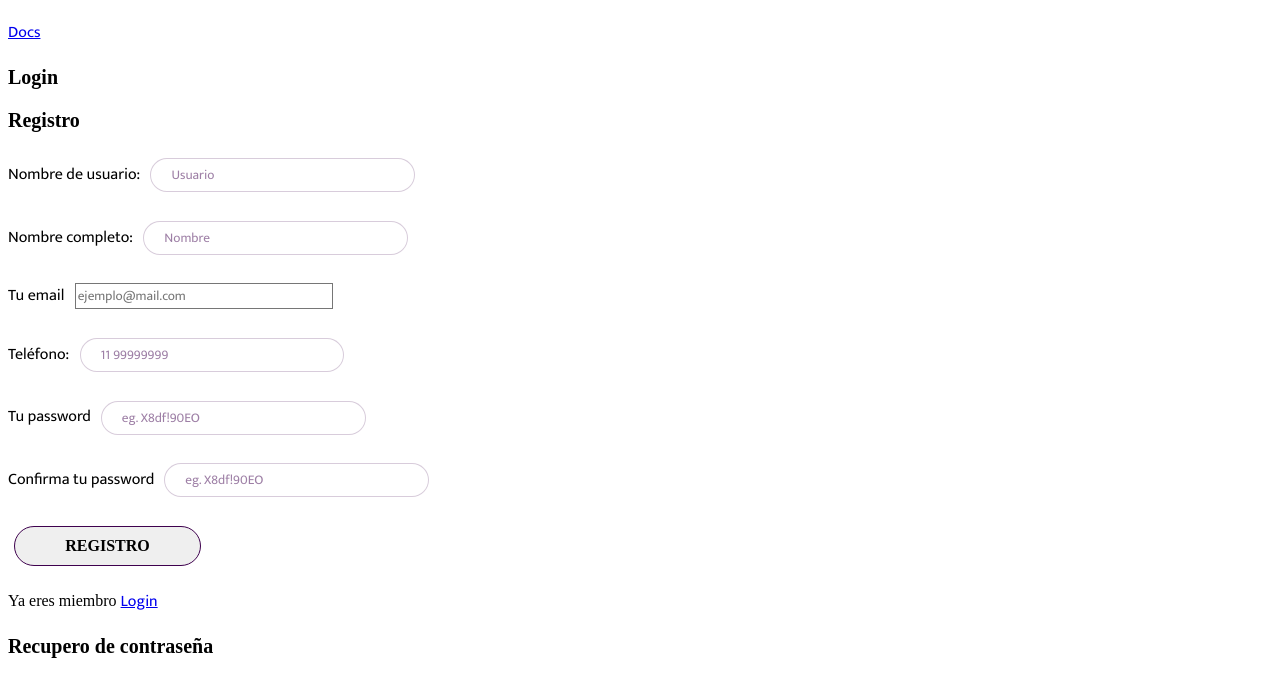
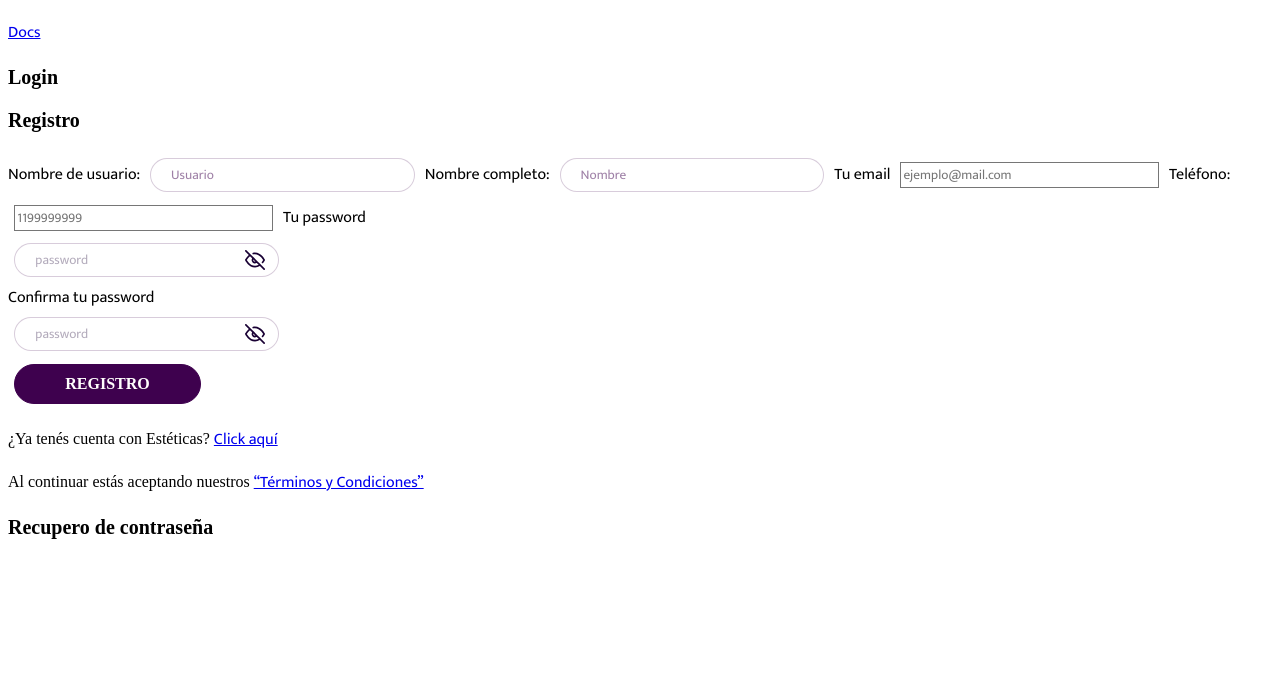
Before and after one commit to Upward-Solutions/esteticas-client, a plain HTML site: page index.html in a window 1280 px wide. Shown: the part 61-758 px from the top of the page. Drawn offline with Linux system fonts and the light colour scheme.

Commit message:
EST-17: Registro Maquetado

```diff
--- a/index.html
+++ b/index.html
@@ -11,7 +11,7 @@
     <script src="./js/utils/plugins/chart/chart.min.js"></script>
     <script src="./js/utils/plugins/popper/popper.min.js"></script>
     <link rel="stylesheet" href="./js/utils/plugins/loader/loaders.min.css" />
-    <link rel="stylesheet" href="styles/css/index.css">
+    <link rel="stylesheet" href="styles/css/index.css" />
 
     <title>Proyecto Estéticas</title>
   </head>
@@ -22,76 +22,50 @@
     <h3>Login</h3>
     <h3>Registro</h3>
     <form id="register">
+      <label>Nombre de usuario:</label>
+      <input name="username" required type="text" placeholder="Usuario" />
+      <label>Nombre completo:</label>
+      <input name="name" required type="text" placeholder="Nombre" />
+      <label> Tu email</label>
+      <input
+        name="email"
+        required
+        type="email"
+        placeholder="ejemplo@mail.com"
+      />
+      <label>Teléfono:</label>
+      <input name="phone" required type="number" placeholder="1199999999" />
+      <label>Tu password </label>
+      <div class="input">
+        <input
+          name="password"
+          type="password"
+          placeholder="password"
+          class="search"
+        />
+        <span class="password-icon"></span>
+      </div>
+      <label>Confirma tu password </label>
+      <div class="input">
+        <input
+          name="password_confirm"
+          type="password"
+          placeholder="password"
+          class="search"
+        />
+        <span class="password-icon"></span>
+      </div>
+      <button type="submit" class="primary">Registro</button>
       <p>
-        <label class="userName">Nombre de usuario:</label>
-        <input id="usernamesignup" name="usernamesignup" required="required" type="text"
-          placeholder="Usuario"
-        />
+        ¿Ya tenés cuenta con Estéticas?
+        <a href="#tologin"> Click aquí </a>
       </p>
       <p>
-        <label class="name">Nombre completo:</label>
-        <input
-          id="usernamesignup"
-          name="usernamesignup"
-          required="required"
-          type="text"
-          placeholder="Nombre"
-        />
-      </p>
-      <p>
-        <label class="youmail"> Tu email</label>
-        <input
-          id="emailsignup"
-          name="emailsignup"
-          required="required"
-          type="email"
-          placeholder="ejemplo@mail.com"
-        />
-      </p>
-      <p>
-        <label class="phone">Teléfono:</label>
-        <input
-          id="usernamesignup"
-          name="usernamesignup"
-          required="required"
-          type="text"
-          placeholder="11 99999999"
-        />
-      </p>
-      <p>
-        <label class="password">Tu password </label>
-        <input
-          id="passwordsignup"
-          name="passwordsignup"
-          required="required"
-          type="password"
-          placeholder="eg. X8df!90EO"
-          pattern="(?=.*\d)(?=.*[a-z])(?=.*[A-Z]).{8,}"
-          title="Debe contener al menos un número y una letra minúscula y mayúscula, y al menos 8 o más caracteres"
-        />
-      </p>
-      <p>
-        <label for="passwordsignup_confirm" class="password"
-          >Confirma tu password
-        </label>
-        <input
-          id="passwordsignup_confirm"
-          name="passwordsignup_confirm"
-          required="required"
-          type="password"
-          placeholder="eg. X8df!90EO"
-        />
-      </p>
-      <p class="signin button">
-        <button type="submit">Registro</button>
-      </p>
-      <p class="change_link">
-        Ya eres miembro
-        <a href="#tologin" class="to_register"> Login </a>
+        Al continuar estás aceptando nuestros
+        <a href="#terminos_condiciones">“Términos y Condiciones”</a>
       </p>
     </form>
     <h3>Recupero de contraseña</h3>
-
     <script type="module" src="js/index.js"></script>
   </body>
 </html>
```
